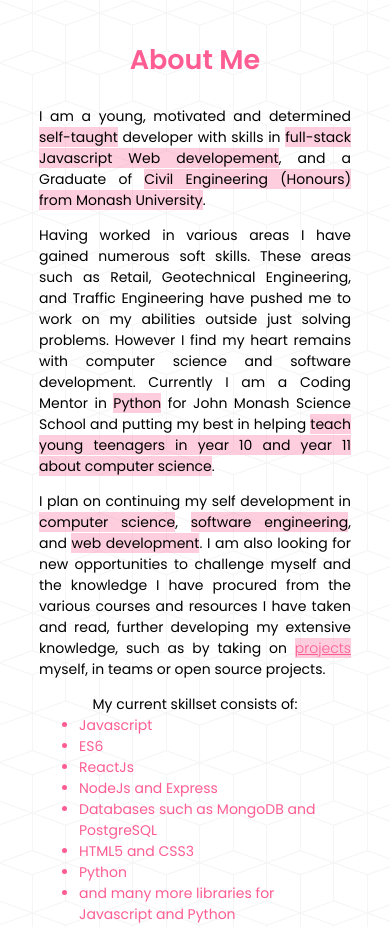
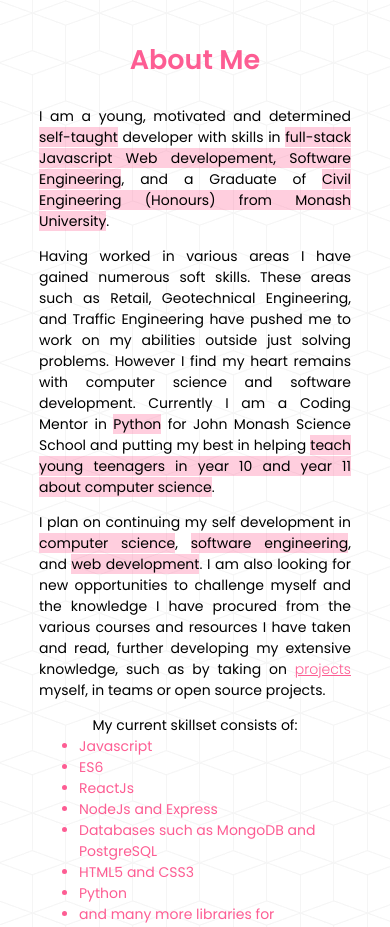
Before and after one commit to jvdsouza/My-Portfolio, a React app: page / in a window 390 px wide. Shown: the part 900-1827 px from the top of the page. Built offline with nearby package versions, Linux system fonts and the light colour scheme.

Commit message:
changed some styling and words

```diff
--- a/src/components/Main/Main.css
+++ b/src/components/Main/Main.css
@@ -103,6 +103,7 @@ td {
     #About a {
         font-weight: 300;
         text-decoration: underline;
+        background-color: transparent;
     }
 }
 
--- a/src/components/Main/Main.jsx
+++ b/src/components/Main/Main.jsx
@@ -11,7 +11,7 @@ class MainBody extends React.Component {
             <h2>About Me</h2>
               <p>
                 I am a young, motivated and determined <span className="About-highlight">self-taught</span> developer with skills
-                in <span className="About-highlight">full-stack Javascript Web developement</span>, and a Graduate of <span className="About-highlight">Civil Engineering (Honours) from Monash University</span>.
+                in <span className="About-highlight">full-stack Javascript Web developement, Software Engineering</span>, and a Graduate of <span className="About-highlight">Civil Engineering (Honours) from Monash University</span>.
               </p>
               <p>
                 Having worked in various areas I have gained numerous soft skills. These areas such as Retail, Geotechnical Engineering, and
```
